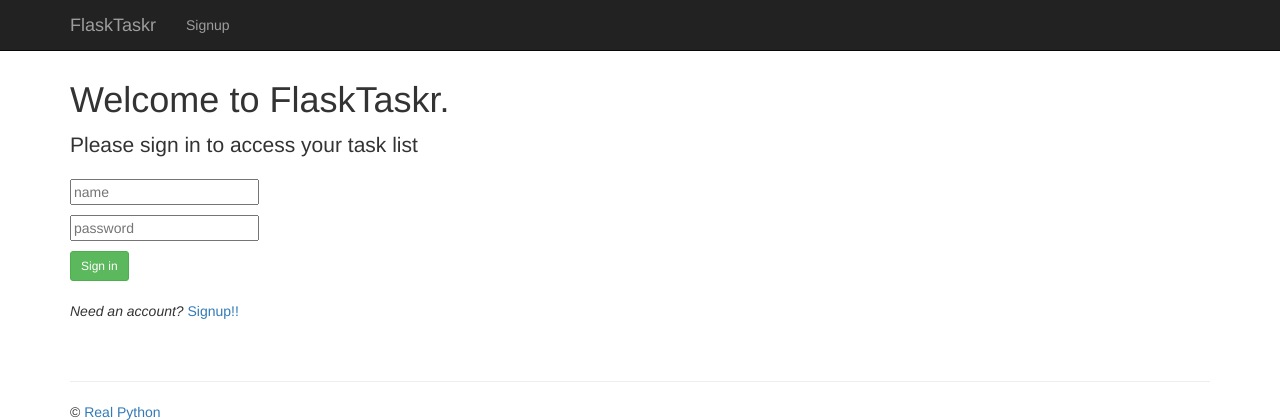
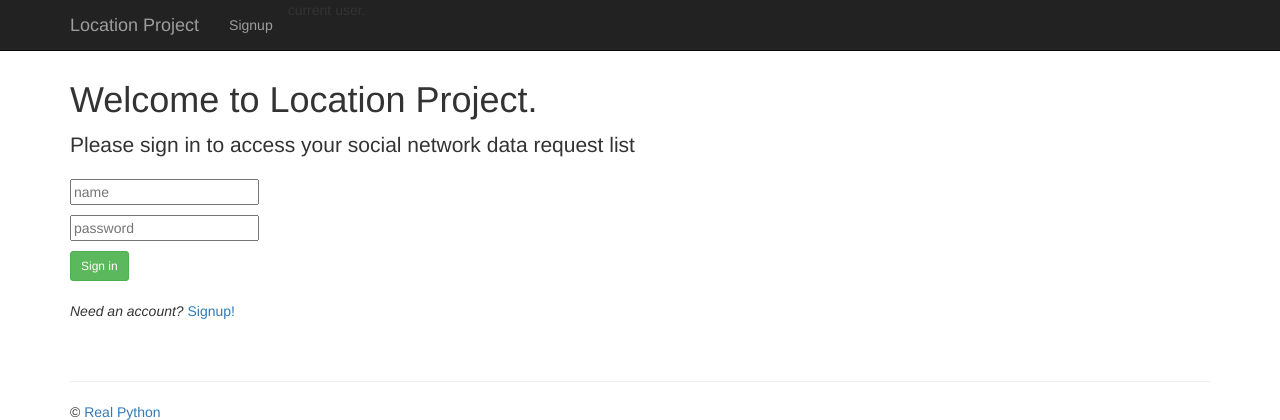
Before and after one commit to thomas-hervey/provenance_workflow, a Flask app: page /users/ in a window 1280 px wide. Shown: the top 420 px of the page. Run offline with Flask 2, Linux system fonts and the light colour scheme; parts of the project's set-up code (start-up, migrations or seed data) failed here and were passed over; some libraries are stand-ins or nearby versions.

Commit message:
changing tasks template names

```diff
--- a/app/tasks/templates/tasks.html
+++ b/app/tasks/templates/tasks.html
@@ -5,7 +5,7 @@
 
 {% block content %}
 
-  <h1>Welcome to FlaskTaskr</h1>
+<h1>Welcome to Location Project.</h1>
 <div class="add-task">
 <div class="lead">Add a new task:</div>
   <form action="{{ url_for('tasks.new_task') }}" method="post">
--- a/app/templates/template.html
+++ b/app/templates/template.html
@@ -9,7 +9,7 @@
     <meta name="viewport" content="width=device-width, initial-scale=1">
     <meta name="description" content="">
     <meta name="author" content="">
-    <title>Welcome to FlaskTaskr!!!</title>
+    <title>Location Project</title>
     <!-- styles -->
     <link href="http://maxcdn.bootstrapcdn.com/bootswatch/3.2.0/yeti/bootstrap.min.css" rel="stylesheet">
     <link rel="stylesheet" href="{{ url_for('static', filename='css/styles.css') }}">
@@ -24,7 +24,7 @@
             <span class="icon-bar"></span>
             <span class="icon-bar"></span>
           </button>
-          <a class="navbar-brand" href="/">FlaskTaskr</a>
+          <a class="navbar-brand" href="/">Location Project</a>
         </div>
         <div class="collapse navbar-collapse">
           <ul class="nav navbar-nav">
@@ -36,7 +36,7 @@
           </ul>
           {% if session.logged_in %}
           <ul class="nav navbar-nav navbar-right">
-            <li><a>Welcome, {{username}}.</a></li>
+            <li><a>Welcome, {% if username %}{{username}}{% endif %}{% else %}current user.</a></li>
           </ul>
           {% endif %}
         </div><!--/.nav-collapse -->
--- a/app/users/templates/login.html
+++ b/app/users/templates/login.html
@@ -5,10 +5,10 @@
 
 {% block content %}
 
-<h1>Welcome to FlaskTaskr.</h1>
+<h1>Welcome to Location Project.</h1>
 <form class="form-signin" role="form" method="post" action="/users/">
   {{ form.csrf_token }}
-  <div class="lead">Please sign in to access your task list</div>
+  <div class="lead">Please sign in to access your social network data request list</div>
     <p>
     {{ form.name(placeholder="name") }}
     <span class="error">
@@ -32,7 +32,7 @@
   <button class="btn btn-sm btn-success" type="submit">Sign in</button>
   <br>
   <br>
-  <p><em>Need an account? </em><a href="{{ url_for('users.register') }}">Signup!!</a></p>
+  <p><em>Need an account? </em><a href="{{ url_for('users.register') }}">Signup!</a></p>
 </form>
 
 {% endblock %}
--- a/app/users/templates/register.html
+++ b/app/users/templates/register.html
@@ -5,7 +5,7 @@
 
 {% block content %}
 
-<h1>Welcome to FlaskTaskr.</h1>
+<h1>Welcome to Location Project.</h1>
 <form class="form-signin" role="form" method="post" action="">
   <div class="lead">Please register to start a task list</div>
   {{ form.csrf_token }}
```
Also changed, not shown: flasktaskr.db. Lines whose indentation alone changed are shown as unchanged.
